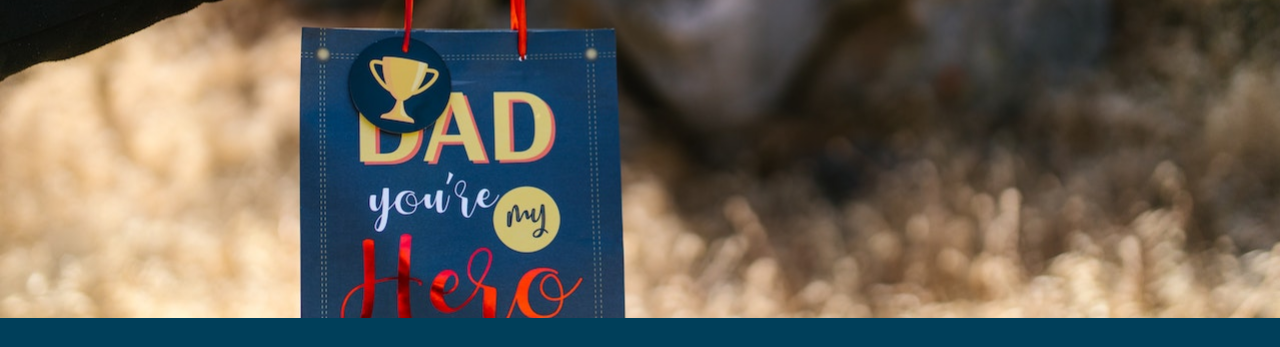
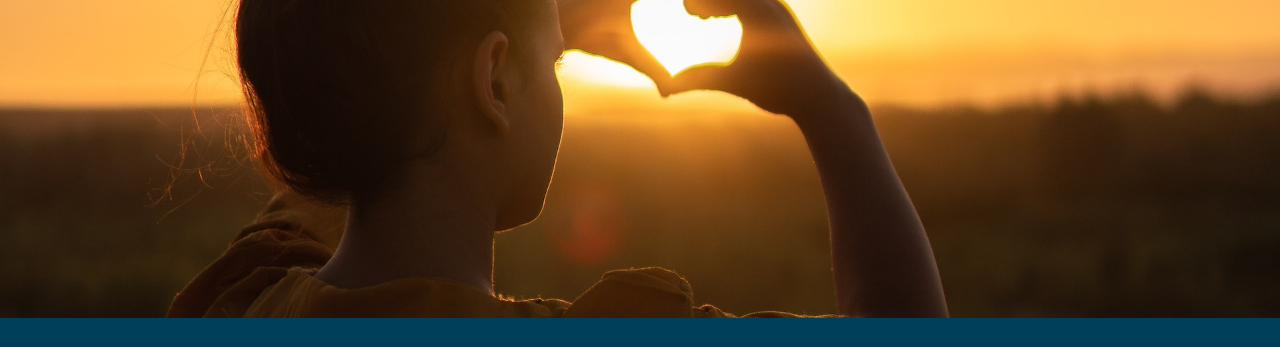
Before and after one commit to Cmmh1101/rbasm, a plain HTML site: page giftcert.html in a window 1280 px wide. Shown: the part 146-493 px from the top of the page. Drawn offline with nearby package versions, Linux system fonts and the light colour scheme; a web font is replaced by a local one.

Commit message:
hero images

```diff
--- a/styles.css
+++ b/styles.css
@@ -174,7 +174,7 @@ nav a:active {
 
 .giftcert-hero {
   height: 50vh;
-  background-image: url("/images/fathers-day-1.jpg");
+  background-image: url("/images/summer.jpg");
   background-position: center;
   background-repeat: no-repeat;
   background-size: cover;
```
Also changed, not shown: index.html (+1 -1 lines), images/4thOfJuly.jpg (added), images/summer.jpg (added).
